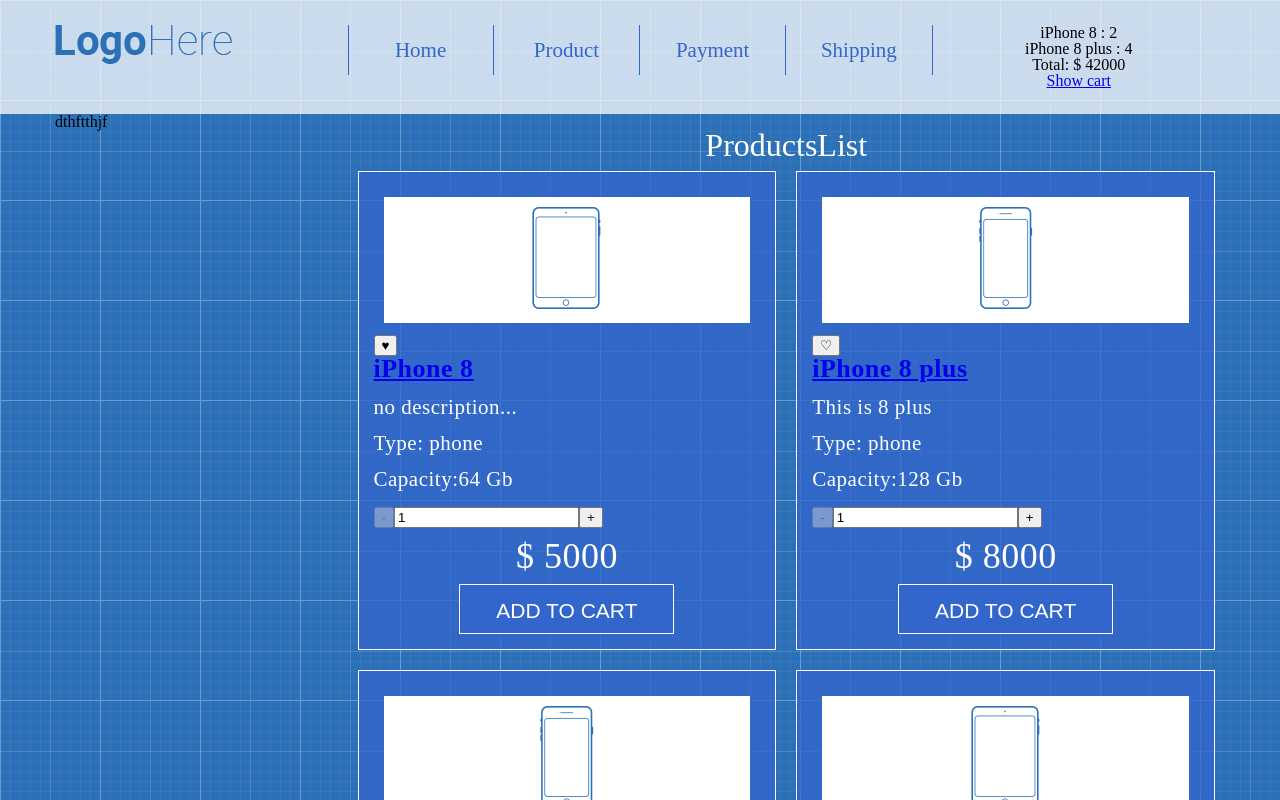
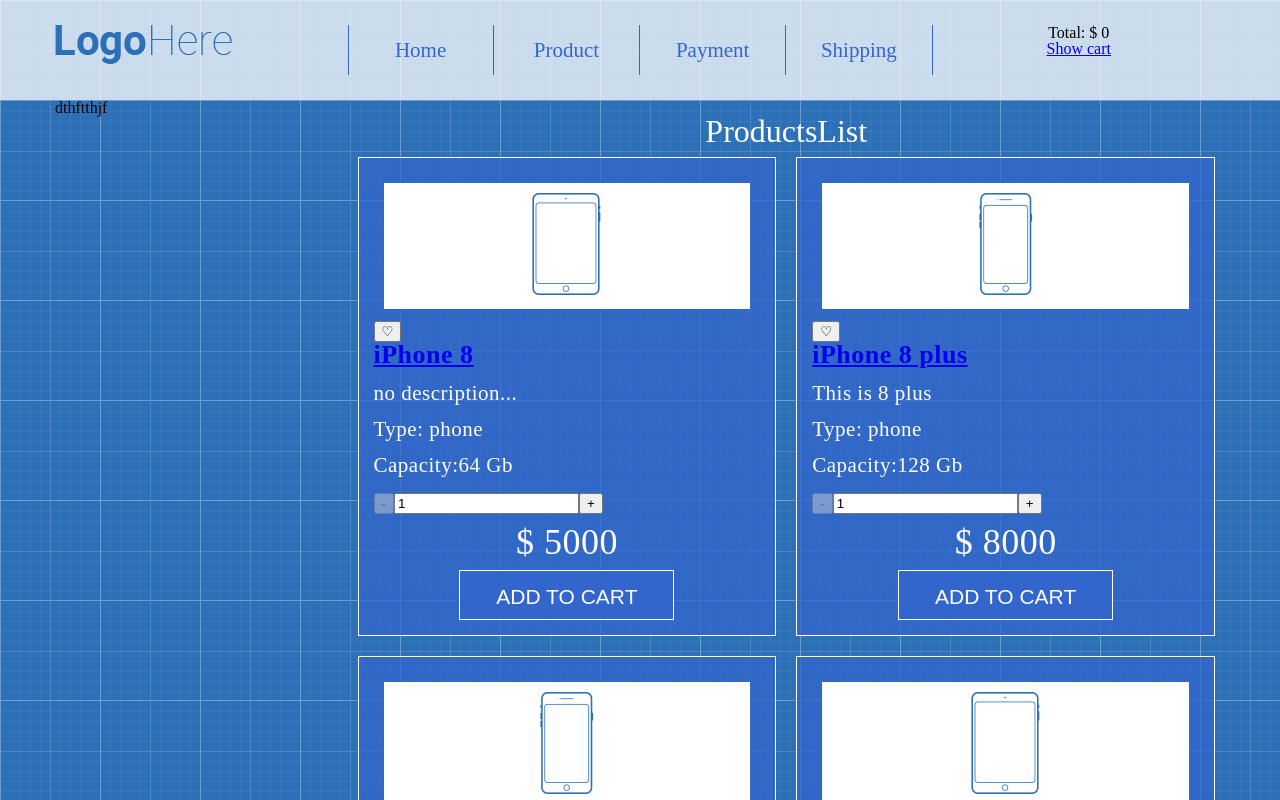
Before and after one commit to ApostleAndrew/shop-react, a React (Create React App) app: page / in a window 1280 px wide. Shown: the top 800 px of the page. Built offline with nearby package versions, Linux system fonts and the light colour scheme.

Commit message:
claen code

```diff
--- a/src/App/App.js
+++ b/src/App/App.js
@@ -1,6 +1,6 @@
-import React, {Component} from 'react'
+import React from 'react'
 
-import {omit} from 'lodash'
+
 import Header from './Header/Header'
 import Main from './Main/Main'
 import Footer from './Footer/Footer'
@@ -9,49 +9,15 @@
 import '../common/style/base.css'
 import '../common/style/reset.css'
 
-class App extends Component {
-	addProductToCart = (productId,count) => {
-		this.setState((prevState) => ({
-			productsInCart:{
-				...prevState.productsInCart,
-				[productId]: (prevState.productsInCart[productId] || 0) + count,
 
-			}
-		}))
-	}
-	removeProductFromCart = (productId) => {
-		this.setState((prevState) => ({
-				productsInCart: omit(prevState.productsInCart,productId)
-			})
-		)}
-	setProductQantity = (productId, quantity) => {
-		this.setState ((prevState) => ({
-			productsInCart: {
-				...prevState.productsInCart,
-				[productId]:quantity,
-			}
-		}))
-	}
+const App =() => (
+	<div className = 'App'>
+		<Header/>
+		<Main/>
+		<Footer/>
+	</div>
 
-
-	render () {
-
-		return (
-			<div className = 'App'>
-				<Header/>
-				<Main
-					addProductToCart = {this.addProductToCart}
-					removeProductFromCart = {this.removeProductFromCart}
-					setProductQantity={this.setProductQantity}
-				/>
-				<Footer/>
-
-			</div>
-		)
-	}
-}
-
-
+)
 
 
 
--- a/src/App/Main/Main.js
+++ b/src/App/Main/Main.js
@@ -22,20 +22,8 @@
 				dthftthjf
 				</div>
 				<div className="col-lg-9">
-				<Route path='/' exact render = {() => {
-					return (
-						<ProductsList
-						addProductToCart={addProductToCart}
-
-						/>)
-				}}/>
-				<Route path="/cart" render = {() => {
-						return (
-							<CartPage
-							removeProductFromCart={removeProductFromCart}
-							setProductQantity={setProductQantity}
-							/>)
-				}}/>
+				<Route path='/' exact component={ProductsList}/>
+				<Route path="/cart" component={CartPage}/>
 				<Route path='/shipping' component = {ShippingPage} />
 				<Route path='/payment' component ={PaymentPage} />
 				<Route path='/products/:productId' component = {ProductPage}/>
--- a/src/App/Main/Products/ProductPage.js
+++ b/src/App/Main/Products/ProductPage.js
@@ -7,6 +7,7 @@
     return(
         <div className = 'products-list'>
             <h2>{productsItem[match.params.productId].name}</h2>
+            <img src={productsItem[match.params.productId].image} alt={products.name}/>
         </div>
     )
 }
--- a/src/common/features/Cart/cartReduser.js
+++ b/src/common/features/Cart/cartReduser.js
@@ -1,9 +1,6 @@
 import {omit} from 'lodash'
 
-const cartReduser = (state={
-    '2':4,
-    '1':2
-}, action) => {
+const cartReduser = (state={}, action) => {
     switch(action.type) {
         case 'ADD_PRODUCT_TO_CART':
             return {
--- a/src/common/features/Like/productlikesreduser.js
+++ b/src/common/features/Like/productlikesreduser.js
@@ -1,4 +1,4 @@
-const productLikesReducer = (state={'1':true,},action) => {
+const productLikesReducer = (state={},action) => {
     switch(action.type) {
         case 'LIKE':
             return {
```
